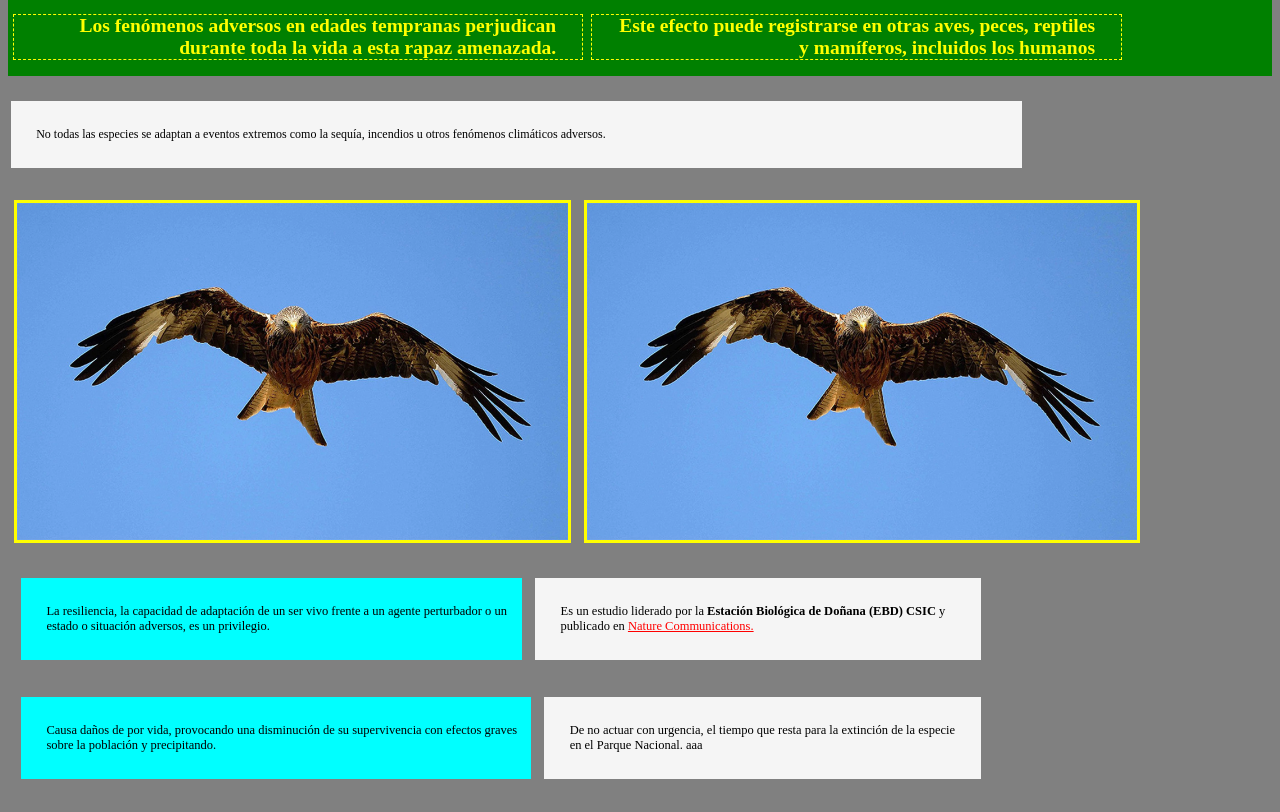
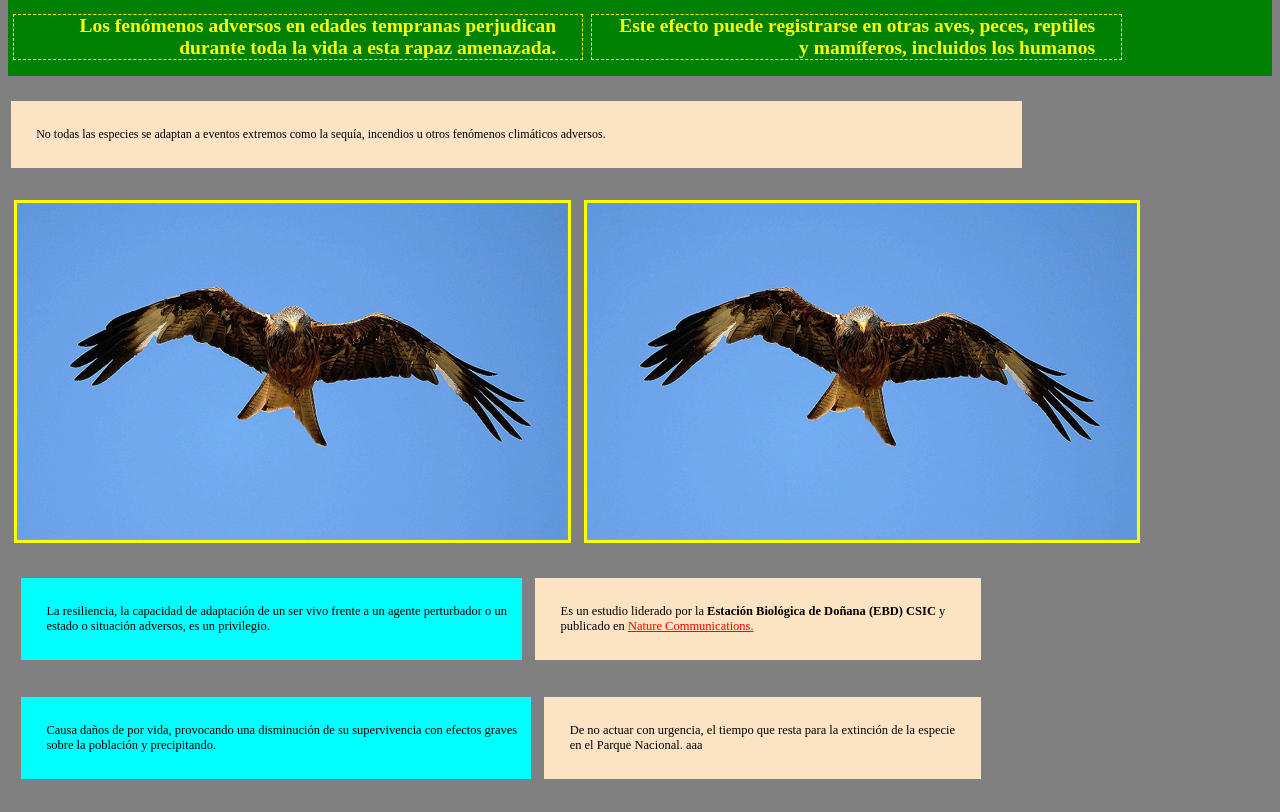
Before and after one commit to arodriguezs-cifpfbmoll/ejercicios_L.L.M.M., a plain HTML site: page e02.4 milvus complet/index.html in a window 1280 px wide. Shown: the part 95-907 px from the top of the page. Drawn offline with Linux system fonts and the light colour scheme.

Commit message:
2.4 ok ahora si

```diff
--- a/e02.4 milvus complet/index.css
+++ b/e02.4 milvus complet/index.css
@@ -58,7 +58,7 @@ body {
 }
 
 .especie {
-  background-color: whitesmoke;
+  background-color: rgb(252, 227, 195);
   color: black;
   text-align: left;
   padding: 2vw;
@@ -108,7 +108,7 @@ body {
 }
 
 .blanco {
-  background-color: whitesmoke;
+  background-color: rgb(252, 227, 195);
   padding: 2vw;
 }
 
```
